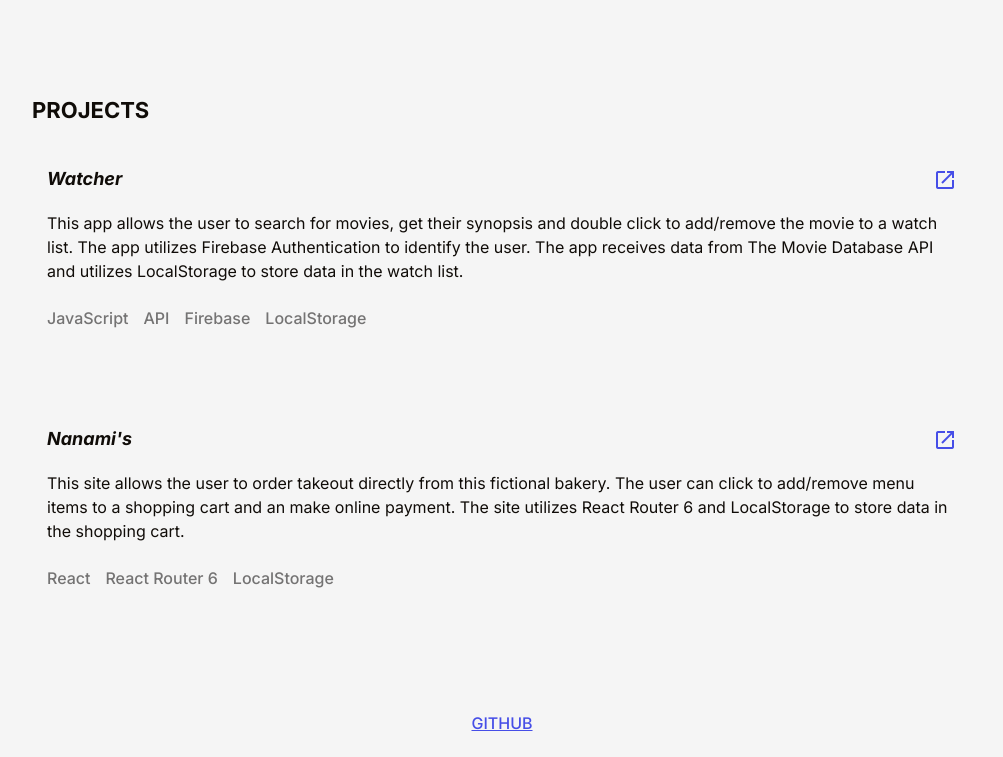
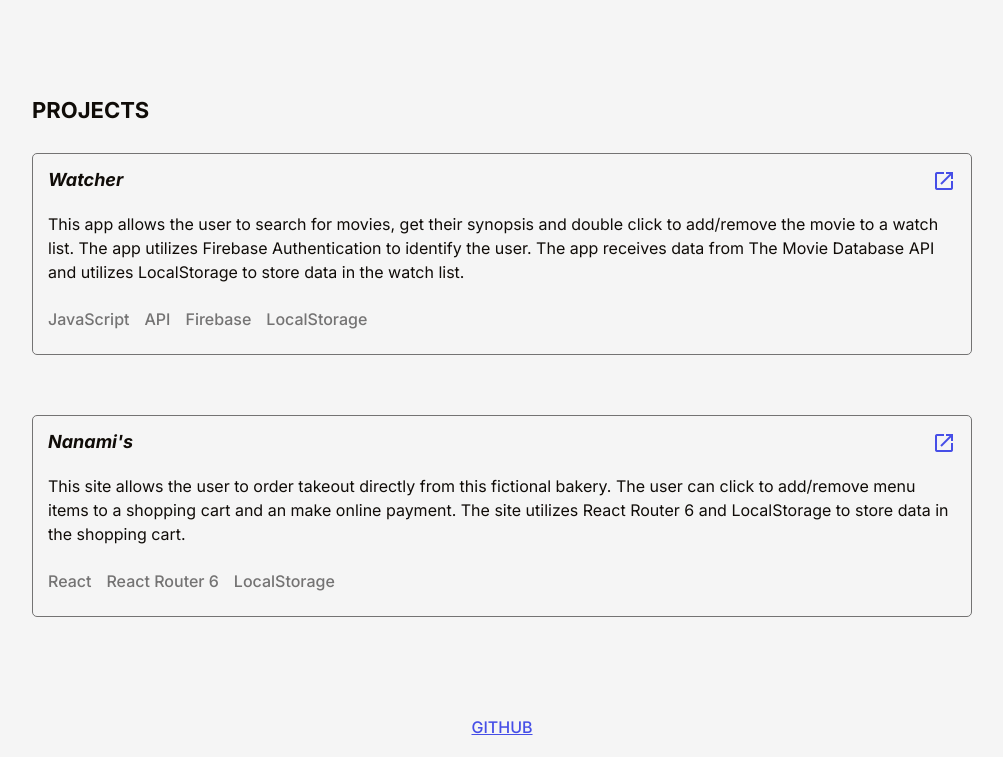
Before and after one commit to alexismgjackson-github/portfolio, a plain HTML site: page Portfolio/index.html in a window 1280 px wide. Shown: the part 1716-2473 px from the top of the page, without its empty margins (138-1141 px from the left). Drawn offline with nearby package versions, Linux system fonts and the light colour scheme.

Commit message:
Add files via upload

```diff
--- a/Portfolio/style.css
+++ b/Portfolio/style.css
@@ -160,8 +160,8 @@ main {
 }
 
 .project {
-  /* border: 1px solid var(--color-medium);
-  border-radius: 0.5rem; */
+  border: 0.75px solid var(--color-medium);
+  border-radius: 0.5rem;
   padding: 1.5rem;
 }
 
```
